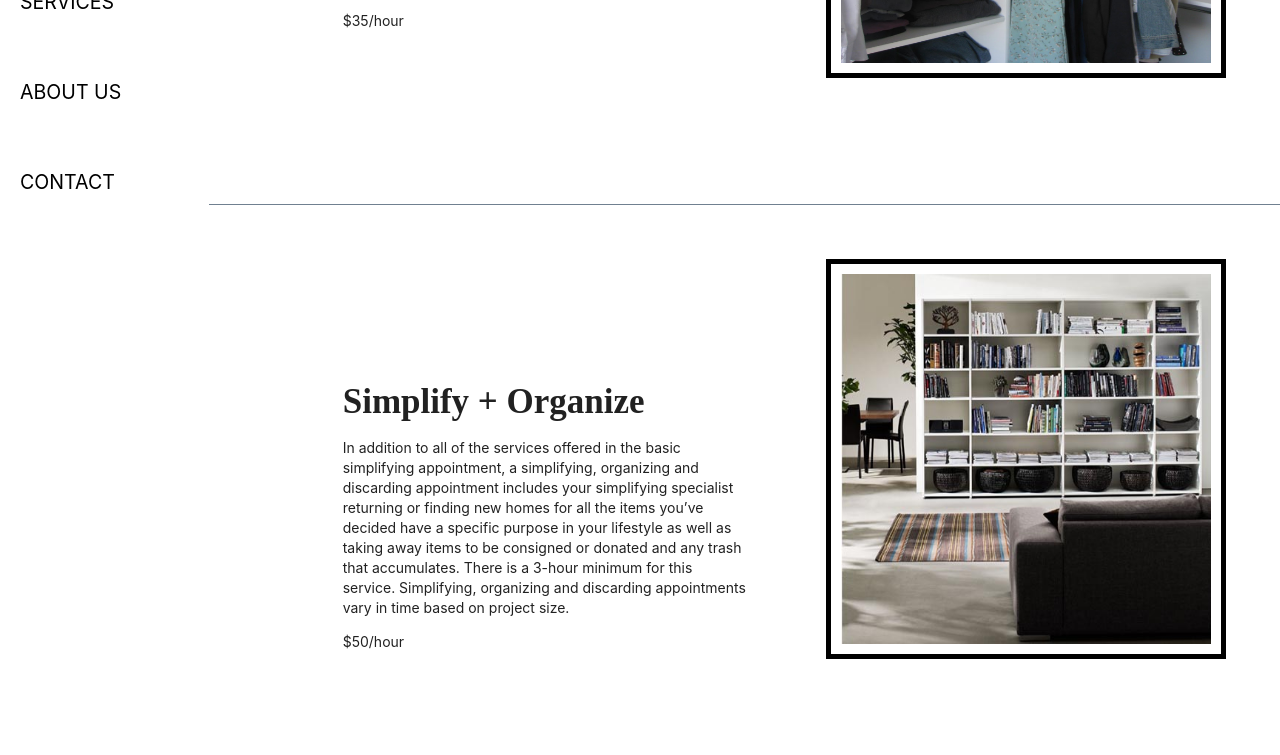
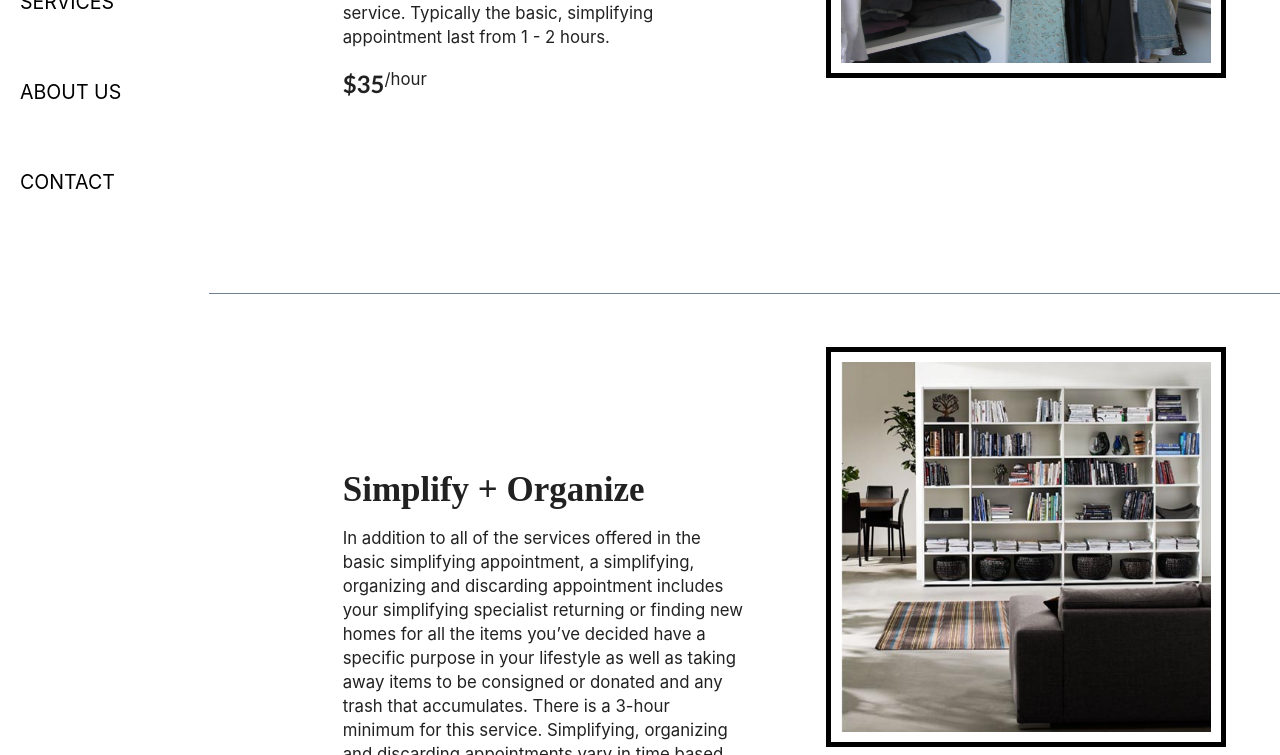
Before and after one commit to BriGuy520/second-chance-around-web, a React app: page /services in a window 1280 px wide. Shown: the part 376-1131 px from the top of the page. Built offline with nearby package versions, Linux system fonts and the light colour scheme; a web font is replaced by a local one.

Commit message:
added some styling to the services page

```diff
--- a/src/App.css
+++ b/src/App.css
@@ -112,6 +112,14 @@ h1 {
 
 .service-provided p {
   width: 100%;
+  font-size: 1.2em;
+}
+
+.services-price {
+  display: flex;
+  flex-direction: row;
+  font-size: 1.2em;
+  margin: 20px 0;
 }
 
 .service-photo img {
--- a/src/components/Service.js
+++ b/src/components/Service.js
@@ -8,7 +8,7 @@ const Service = ({ offerings }) => {
         <div className="service-copy">
           <h1>{offered.type}</h1>
           <p>{offered.description}</p>
-          { typeof offered.rate === "number" ? <span>${offered.rate}/hour</span> : <span>{offered.rate}</span> }
+          { typeof offered.rate === "number" ? <span className="services-price"><h2>${offered.rate}</h2>/hour</span> : <span className="services-price">{offered.rate}</span> }
         </div>
         <div className="service-photo">
           <img src={offered.picture} alt="services" />
```
